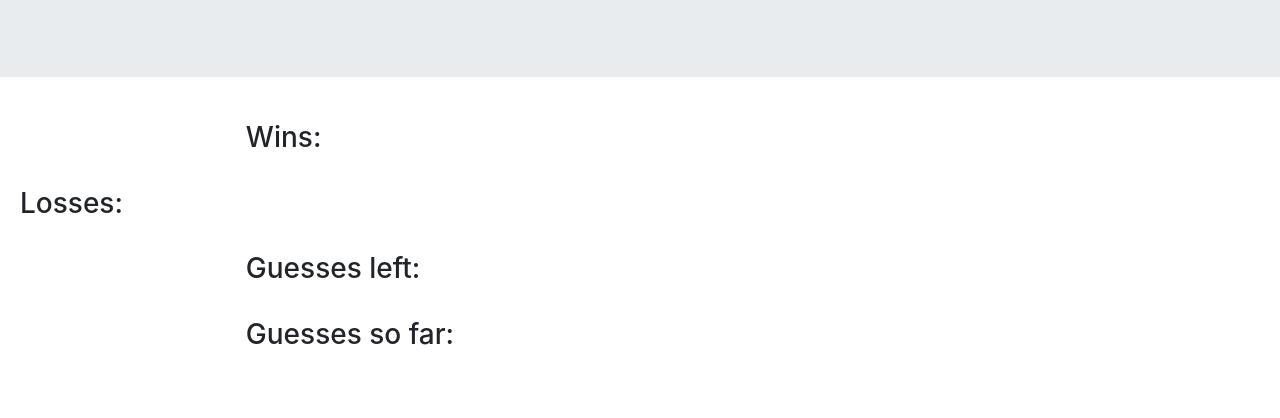
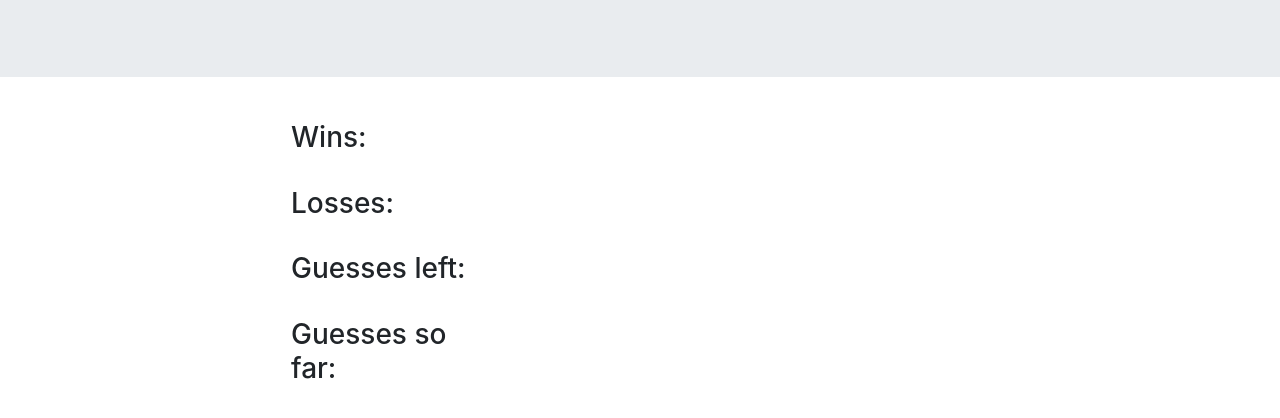
Before and after one commit to mbarachkov/Psychic-Game, a plain HTML site: page index.html in a window 1280 px wide. Shown: the part 172-590 px from the top of the page. Drawn offline with nearby package versions, Linux system fonts and the light colour scheme.

Commit message:
adjusted spacing

```diff
--- a/index.html
+++ b/index.html
@@ -27,36 +27,39 @@
   <div id="container">
     <ul class="list-group list-group-flush">
       <div class="row">
-        <div class="col-md-5">
+        <div class="col-md-6">
         </div>
-        <div class="col-md-7">
+        <div class="col-md-6">
             <li class="list-group-item">
               <h3>Wins: <span id="wins"></span></h3>
             </li>
         </div>
       </div>
+
       <div class="row">
         <div class="col-md-6">
         </div>
-        <div class= "col-md-7">
+        <div class= "col-md-6">
             <li class="list-group-item">
               <h3>Losses: <span id="losses"></span></h3>
             </li>
         </div>
       </div>
+
       <div class="row">
-        <div class="col-md-5">
+        <div class="col-md-6">
         </div>
-        <div class="col-md-7">
+        <div class="col-md-6">
             <li class="list-group-item">
               <h3>Guesses left: <span id="guessesleft"></span></h3>
             </li>
         </div>
       </div>
+
       <div class="row">
-        <div class="col-md-5">
+        <div class="col-md-6">
         </div>
-        <div class="col-md-7">
+        <div class="col-md-6">
             <li class="list-group-item">
               <h3>Guesses so far: <span id="gSoFar"></span></h3>
             </li>
```
